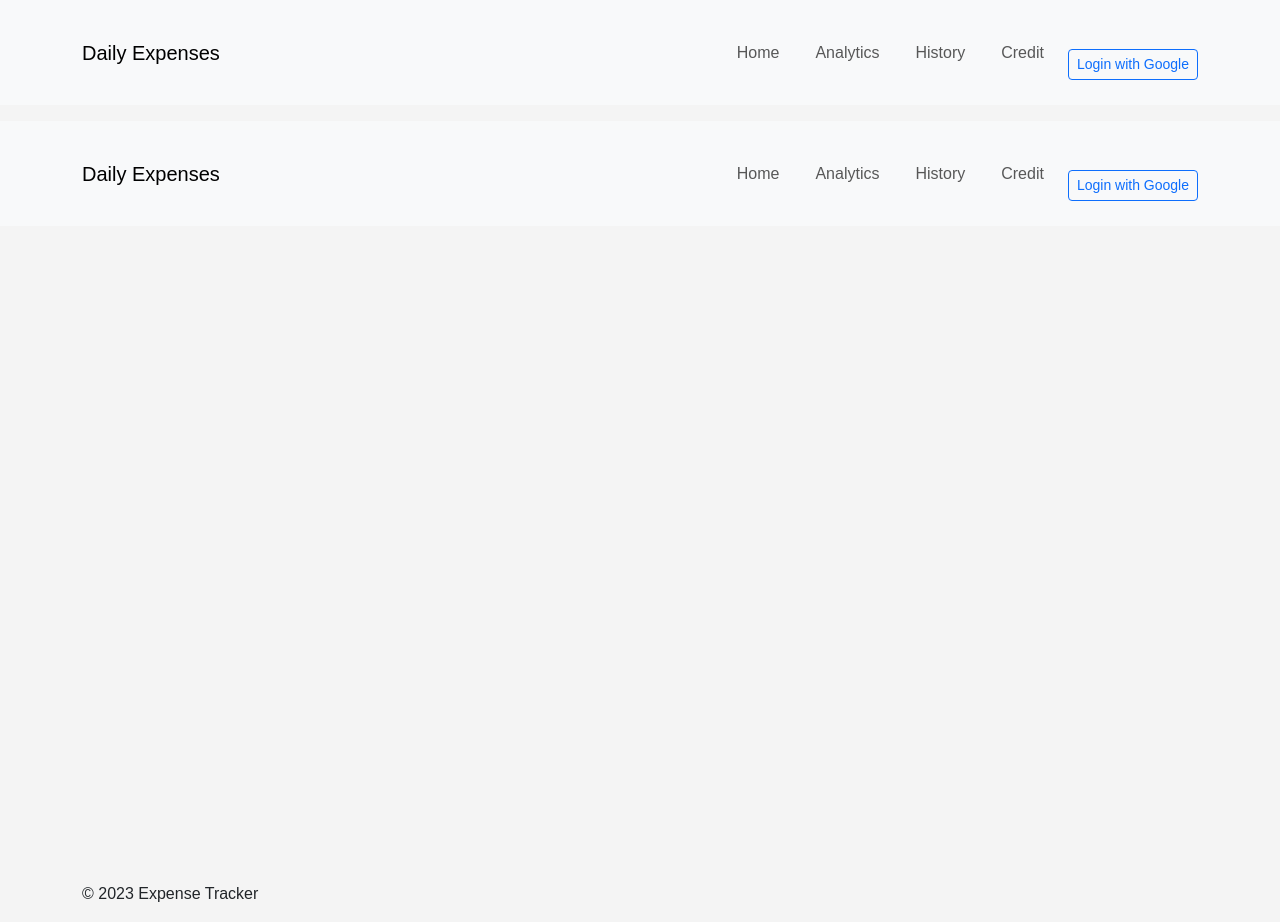
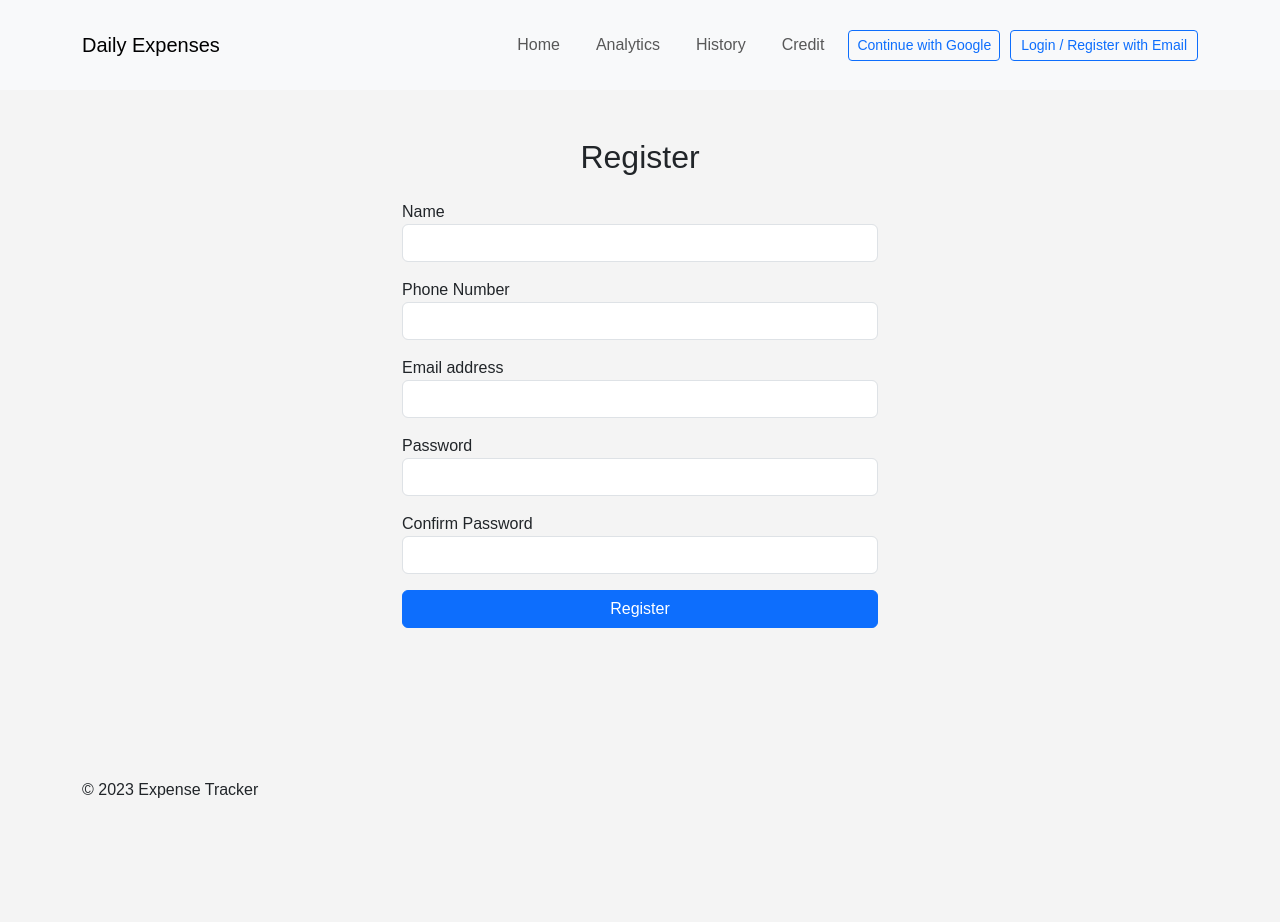
Before and after one commit to Mayur-Bitcot/dailyExpenses, a React (Create React App) app: page /register in a window 1280 px wide. After the commit the page ends 818 px from the top, so only its background shows below. Built offline with nearby package versions, Linux system fonts and the light colour scheme; no server answers.

Commit message:
added and update the code for login option

```diff
--- a/src/App.css
+++ b/src/App.css
@@ -174,6 +174,10 @@ table th {
  /* ************************************/
 /* header and nav css start from here */
 /* ************************************/
+.login_with_email {
+  padding: 4px 10px;
+  margin: 0;
+}
 .nav_items {
   gap: 20px;
   align-items: center;
@@ -185,6 +189,8 @@ table th {
   position: relative;
   display: flex;
   align-items: center;
+  gap: 10px;
+  margin: 0;
 }
 .user_name {
   position: absolute;
--- a/src/App.js
+++ b/src/App.js
@@ -1,21 +1,21 @@
 import React, { useEffect, useState } from "react";
-import { BrowserRouter, Routes, Route } from "react-router-dom";
+import { BrowserRouter, Routes, Route, useLocation } from "react-router-dom";
 import 'bootstrap/dist/css/bootstrap.min.css';
 import './App.css';
-
 import TransactionHistory from './TransactionHistory';
 import Analytics from './Analytics';
 import ExpenseForm from "./ExpenseForm";
 import Layout from "./Layout";
 import { AuthProvider } from './AuthContext';
 import IncomeForm from "./IncomeForm";
+import { auth } from './firebase';
+import { onAuthStateChanged } from 'firebase/auth';
+import Login from './Login';
+import Register from './Register';
 
-import { auth } from './firebase';
-import Header from './Header';
-import { onAuthStateChanged } from 'firebase/auth';
-
-const App = () => {
+const AppContent = () => {
   const [user, setUser] = useState(null);
+  const location = useLocation();
 
   useEffect(() => {
     const unsubscribe = onAuthStateChanged(auth, (currentUser) => {
@@ -24,21 +24,42 @@ const App = () => {
     return () => unsubscribe();
   }, []);
 
+  useEffect(() => {
+    const pageTitles = {
+      '/': 'Home | Daily Expenses',
+      '/login': 'Login | Daily Expenses',
+      '/register': 'Register | Daily Expenses',
+      '/analytics': 'Analytics | Daily Expenses',
+      '/history': 'Transaction History | Daily Expenses',
+      '/credit': 'Income | Daily Expenses',
+    };
+
+    const currentTitle = pageTitles[location.pathname] || 'Daily Expenses';
+    document.title = currentTitle;
+  }, [location.pathname]);
+
   return (
-    <BrowserRouter>
     <AuthProvider>
       <div className="app">
-          <Header user={user} />
-          <Layout>
+        <Layout user={user}>
           <Routes>
             <Route path="/" element={<ExpenseForm />} />
             <Route path="/analytics" element={<Analytics />} />
             <Route path="/history" element={<TransactionHistory />} />
             <Route path="/credit" element={<IncomeForm />} />
+            <Route path="/login" element={<Login />} />
+            <Route path="/register" element={<Register />} />
           </Routes>
         </Layout>
       </div>
     </AuthProvider>
+  );
+};
+
+const App = () => {
+  return (
+    <BrowserRouter>
+      <AppContent />
     </BrowserRouter>
   );
 };
--- a/src/Header.jsx
+++ b/src/Header.jsx
@@ -4,6 +4,7 @@ import Nav from 'react-bootstrap/Nav';
 import Navbar from 'react-bootstrap/Navbar';
 import Offcanvas from 'react-bootstrap/Offcanvas';
 import { Link, useLocation } from 'react-router-dom';
+
 import {
   signInWithPopup,
   signInWithRedirect,
@@ -14,8 +15,11 @@ import {
 import { auth } from './firebase';
 
 function OffcanvasExample({ user }) {
+
   const [show, setShow] = useState(false);
   const location = useLocation();
+
+
 
   useEffect(() => {
     // Close the offcanvas when the route changes
@@ -80,7 +84,7 @@ function OffcanvasExample({ user }) {
                   <Link to="/credit" className="nav-link">Credit</Link>
                 </Nav>
 
-                <div className="text-end user_login_button_box mt-3">
+                <div className="text-end user_login_button_box">
                   {user ? (
                     <>
                       <div className="user_name">Welcome, {user.displayName}</div>
@@ -89,9 +93,15 @@ function OffcanvasExample({ user }) {
                       </button>
                     </>
                   ) : (
-                    <button className="btn btn-outline-primary btn-sm mt-2" onClick={handleLogin}>
-                      Login with Google
-                    </button>
+                    <>
+                      <button className="btn btn-outline-primary btn-sm " onClick={handleLogin}>
+                        Continue with Google
+                      </button>
+
+                      <Link to="/login" className="btn btn-outline-primary btn-sm login_with_email">
+                        Login / Register with Email
+                      </Link>
+                    </>
                   )}
                 </div>
               </Offcanvas.Body>
--- a/src/Login.js
+++ b/src/Login.js
@@ -1,45 +1,143 @@
-// src/Login.js
-import React, { useState } from "react";
-import { auth } from "./firebase";
-import { signInWithEmailAndPassword } from "firebase/auth";
+import React, { useState } from 'react';
+import { auth } from './firebase';
+import { signInWithEmailAndPassword, createUserWithEmailAndPassword, sendEmailVerification, updateProfile } from 'firebase/auth';
+import { useNavigate } from 'react-router-dom';
 
-const Login = ({ onLogin }) => {
-  const [email, setEmail] = useState("");
-  const [password, setPassword] = useState("");
-  const [message, setMessage] = useState("");
+const Login = () => {
+  const [email, setEmail] = useState('');
+  const [name, setName] = useState('');
+  const [phone, setPhone] = useState('');
+  const [password, setPassword] = useState('');
+  const [confirmPassword, setConfirmPassword] = useState('');
+  const [isRegistering, setIsRegistering] = useState(false);
+  const [error, setError] = useState('');
+  const navigate = useNavigate();
 
-  const handleLogin = async (e) => {
+  const handleSubmit = async (e) => {
     e.preventDefault();
+    setError('');
+
+    if (isRegistering) {
+      if (password !== confirmPassword) {
+        setError('Passwords do not match.');
+        return;
+      }
+    }
+
     try {
-      const userCredential = await signInWithEmailAndPassword(auth, email, password);
-      const user = userCredential.user;
-      localStorage.setItem("user", JSON.stringify(user));
-      setMessage("Logged in successfully!");
-      onLogin(user); // inform parent component
-    } catch (error) {
-      setMessage(error.message);
+      if (isRegistering) {
+        const userCredential = await createUserWithEmailAndPassword(auth, email, password);
+
+        // Update user profile with name and phone number
+        await updateProfile(userCredential.user, {
+          displayName: name,
+          phoneNumber: phone,
+        });
+
+        // Send Email Verification
+        await sendEmailVerification(userCredential.user);
+
+        alert('Account created! Please check your email for verification link.');
+      } else {
+        await signInWithEmailAndPassword(auth, email, password);
+        alert('Login successful!');
+      }
+      navigate('/'); // Redirect to home
+    } catch (err) {
+      setError(err.message);
     }
   };
 
   return (
-    <div>
-      <h2>Login</h2>
-      {message && <p>{message}</p>}
-      <form onSubmit={handleLogin}>
+    <div className="container mt-5" style={{ maxWidth: '450px' }}>
+      <h2 className="text-center mb-4">{isRegistering ? 'Register' : 'Login'}</h2>
+
+      {error && <div className="alert alert-danger">{error}</div>}
+
+      <form onSubmit={handleSubmit}>
+        {isRegistering && (
+          <>
+            <div className="form-group mb-3">
+              <label>Full Name</label>
+              <input
+                type="text"
+                className="form-control"
+                value={name}
+                onChange={(e) => setName(e.target.value)}
+                required
+              />
+            </div>
+
+            <div className="form-group mb-3">
+              <label>Phone Number</label>
+              <input
+                type="tel"
+                className="form-control"
+                value={phone}
+                onChange={(e) => setPhone(e.target.value)}
+                required
+              />
+            </div>
+          </>
+        )}
+
+        <div className="form-group mb-3">
+          <label>Email address</label>
           <input
             type="email"
-          placeholder="Email"
+            className="form-control"
             value={email}
             onChange={(e) => setEmail(e.target.value)}
-        /><br />
+            required
+          />
+        </div>
+
+        <div className="form-group mb-3">
+          <label>Password</label>
           <input
             type="password"
-          placeholder="Password"
+            className="form-control"
             value={password}
             onChange={(e) => setPassword(e.target.value)}
-        /><br />
-        <button type="submit">Login</button>
+            required
+          />
+        </div>
+
+        {isRegistering && (
+          <div className="form-group mb-3">
+            <label>Confirm Password</label>
+            <input
+              type="password"
+              className="form-control"
+              value={confirmPassword}
+              onChange={(e) => setConfirmPassword(e.target.value)}
+              required
+            />
+          </div>
+        )}
+
+        <button type="submit" className="btn btn-primary w-100">
+          {isRegistering ? 'Register' : 'Login'}
+        </button>
       </form>
+
+      <div className="text-center mt-3">
+        {isRegistering ? (
+          <p>
+            Already have an account?{' '}
+            <button className="btn btn-link p-0" onClick={() => setIsRegistering(false)}>
+              Login
+            </button>
+          </p>
+        ) : (
+          <p>
+            Don't have an account?{' '}
+            <button className="btn btn-link p-0" onClick={() => setIsRegistering(true)}>
+              Register
+            </button>
+          </p>
+        )}
+      </div>
     </div>
   );
 };
--- /dev/null
+++ b/src/Register.js
@@ -0,0 +1,129 @@
+import React, { useState } from 'react';
+import { auth } from './firebase';
+import { createUserWithEmailAndPassword, sendEmailVerification, updateProfile } from 'firebase/auth';
+import { useNavigate } from 'react-router-dom';
+
+const Register = () => {
+  const [formData, setFormData] = useState({
+    name: '',
+    phone: '',
+    email: '',
+    password: '',
+    confirmPassword: '',
+  });
+  const [error, setError] = useState('');
+  const [success, setSuccess] = useState('');
+  const navigate = useNavigate();
+
+  const handleChange = (e) => {
+    setFormData({...formData, [e.target.name]: e.target.value });
+  };
+
+  const handleSubmit = async (e) => {
+    e.preventDefault();
+    setError('');
+    setSuccess('');
+
+    const { name, phone, email, password, confirmPassword } = formData;
+
+    if (password !== confirmPassword) {
+      setError("Passwords do not match!");
+      return;
+    }
+
+    try {
+      const userCredential = await createUserWithEmailAndPassword(auth, email, password);
+      const user = userCredential.user;
+
+      // Update the user profile with name and phone number
+      await updateProfile(user, {
+        displayName: name,
+        phoneNumber: phone,  // Firebase auth doesn't directly store phone in profile, you would normally use Firebase Database to store extra fields
+      });
+
+      // Send Email Verification
+      await sendEmailVerification(user);
+
+      setSuccess("Account created! Please check your email to verify your account.");
+      navigate('/login'); // after register, go to login page
+    } catch (err) {
+      setError(err.message);
+    }
+  };
+
+  return (
+    <div className="container mt-5" style={{ maxWidth: '500px' }}>
+      <h2 className="text-center mb-4">Register</h2>
+
+      {error && <div className="alert alert-danger">{error}</div>}
+      {success && <div className="alert alert-success">{success}</div>}
+
+      <form onSubmit={handleSubmit}>
+        <div className="form-group mb-3">
+          <label>Name</label>
+          <input
+            type="text"
+            name="name"
+            className="form-control"
+            value={formData.name}
+            onChange={handleChange}
+            required
+          />
+        </div>
+
+        <div className="form-group mb-3">
+          <label>Phone Number</label>
+          <input
+            type="text"
+            name="phone"
+            className="form-control"
+            value={formData.phone}
+            onChange={handleChange}
+          />
+        </div>
+
+        <div className="form-group mb-3">
+          <label>Email address</label>
+          <input
+            type="email"
+            name="email"
+            className="form-control"
+            value={formData.email}
+            onChange={handleChange}
+            required
+          />
+        </div>
+
+        <div className="form-group mb-3">
+          <label>Password</label>
+          <input
+            type="password"
+            name="password"
+            className="form-control"
+            value={formData.password}
+            onChange={handleChange}
+            required
+          />
+        </div>
+
+        <div className="form-group mb-3">
+          <label>Confirm Password</label>
+          <input
+            type="password"
+            name="confirmPassword"
+            className="form-control"
+            value={formData.confirmPassword}
+            onChange={handleChange}
+            required
+          />
+        </div>
+
+        <button type="submit" className="btn btn-primary w-100">
+          Register
+        </button>
+      </form>
+    </div>
+  );
+};
+
+export default Register;
```
Also changed, not shown: src/Signup.js (deleted, +0 -46 lines). Lines whose indentation alone changed are shown as unchanged.
